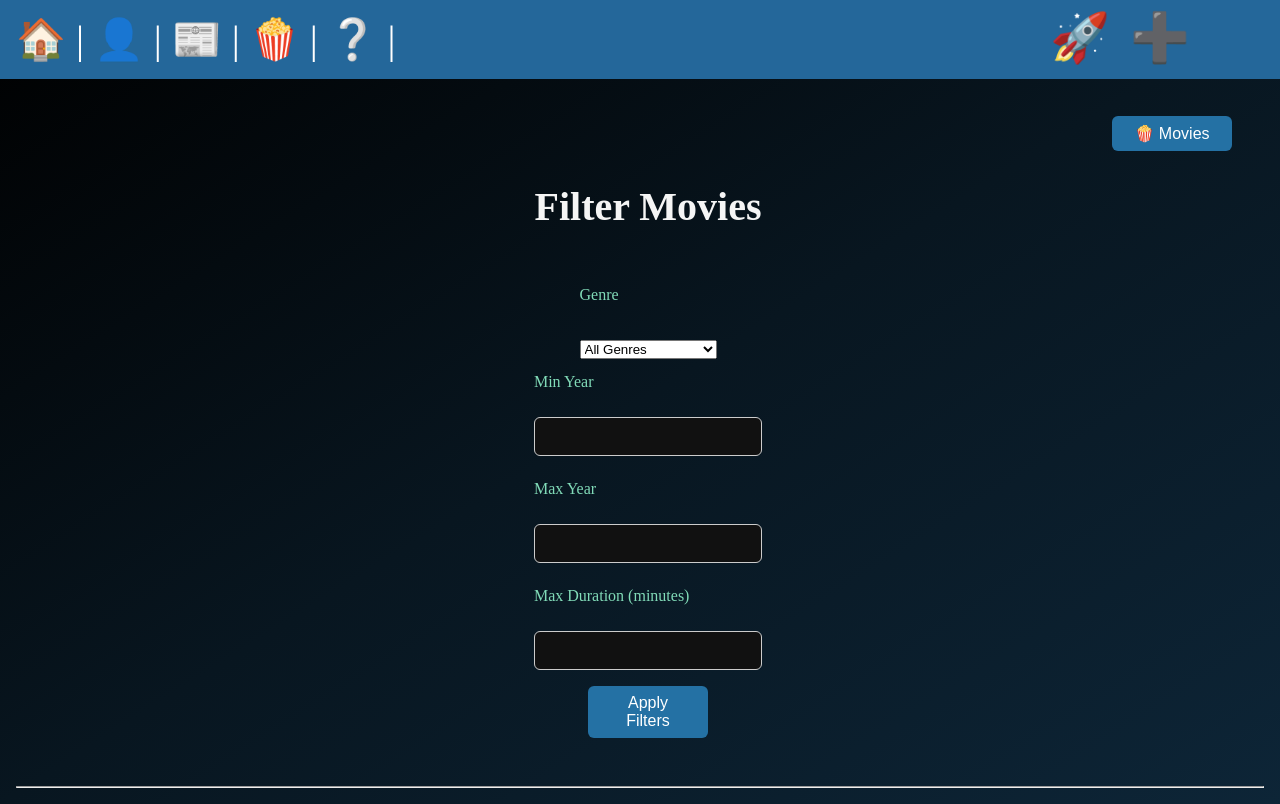
After one commit to Carter-Ellis/Movie-Picker, a Django app: page /users/movies/filter/ in a window 1280 px wide. The commit adds this page. Run offline with Django 5.2, Linux system fonts and the light colour scheme; data comes from the database, SQL or seed files in the repository; both versions use the stored data as it was after the commit.

Commit message:
Added movie filtering feature

```diff
--- a/cs348_project/static/css/style.css
+++ b/cs348_project/static/css/style.css
@@ -264,3 +264,24 @@ button:hover,
 button:hover {
     opacity: 0.9;
 }
+
+.filter-button-wrapper {
+    display: flex;
+    justify-content: flex-end;
+    margin-bottom: 1rem;
+    margin-right: 2rem;
+}
+
+.filter-movie-button {
+    padding: 0.5rem 1rem;
+    border: none;
+    background-color: #2471a4;
+    color: white;
+    border-radius: 6px;
+    cursor: pointer;
+    font-size: 1rem;
+}
+
+.filter-movie-button:hover {
+    opacity: 0.9;
+}
--- /dev/null
+++ b/cs348_project/users/templates/users/filter_movies.html
@@ -0,0 +1,61 @@
+{% extends 'layout.html' %}
+
+{% block title %}
+    Filter Movies
+{% endblock %}
+
+{% block content %}
+<section>
+    <div class="filter-button-wrapper">
+        <form action="{% url 'users:movies' %}" method="get">
+            <button type="submit" class="filter-movie-button">🍿 Movies</button>
+        </form>
+    </div>
+    <h1 class="add-movies-container">Filter Movies</h1>
+    <div class="add-movies-container">
+        <form method="get" class="add-movies-form">
+
+            <div class="form-group1">
+                <label for="genre">Genre</label>
+                <select name="genre">
+                    <option value="">All Genres</option>
+                    {% for g in genres %}
+                        <option value="{{ g }}" {% if request.GET.genre == g %}selected{% endif %}>{{ g }}</option>
+                    {% endfor %}
+                </select>
+            </div>
+
+            <div class="form-group">
+                <label for="min_year">Min Year</label>
+                <input type="number" name="min_year" value="{{ request.GET.min_year }}">
+            </div>
+
+            <div class="form-group">
+                <label for="max_year">Max Year</label>
+                <input type="number" name="max_year" value="{{ request.GET.max_year }}">
+            </div>
+
+            <div class="form-group">
+                <label for="max_duration">Max Duration (minutes)</label>
+                <input type="number" name="max_duration" value="{{ request.GET.max_duration }}">
+            </div>
+
+            <button type="submit">Apply Filters</button>
+        </form>
+    </div>
+
+    <hr>
+
+    {% if movies %}
+        {% for movie in movies %}
+            <article class="add-movies-container">
+                <h2>{{ movie.title }} ({{ movie.year }})</h2>
+                <p>Genre: {{ movie.genre }}</p>
+                <p>Duration: {{ movie.duration_minutes }} min</p>
+            </article>
+        {% endfor %}
+    {% elif request.GET %}
+        <p style="padding: 1rem;">No movies found with those filters.</p>
+    {% endif %}
+</section>
+{% endblock %}
--- a/cs348_project/users/urls.py
+++ b/cs348_project/users/urls.py
@@ -8,6 +8,7 @@ urlpatterns = [
     path('movies/', views.movies_list, name='movies'),
     path('movies/edit/<int:pk>/', views.edit_movie, name='edit_movie'),
     path('movies/delete/<int:pk>/', views.delete_movie, name='delete_movie'),
+    path('movies/filter/', views.filter_movies, name='filter_movies'),
     path('login/', views.login_view, name='login'),
     path('register/', views.register_page, name='register'),
     path('logout/', views.logout_view, name='logout'),
--- a/cs348_project/users/views.py
+++ b/cs348_project/users/views.py
@@ -5,6 +5,7 @@ from django.contrib.auth import logout
 from .models import User
 from .models import Movie
 from .forms import MovieForm
+from django.db import connection
 
 # Create your views here.
 
@@ -79,3 +80,58 @@ def delete_movie(request, pk):
         movie.delete()
         return redirect('users:movies')
     return render(request, 'users/confirm_delete.html', { 'movie': movie })
+
+def filter_movies(request):
+    movies = []
+    genres = []
+
+    # Get distinct genres manually (no 'with' block)
+    cursor = connection.cursor()
+    try:
+        cursor.execute("SELECT DISTINCT genre FROM users_movie")
+        genres = [row[0] for row in cursor.fetchall()]
+    finally:
+        cursor.close()
+
+    if request.method == 'GET' and any(param in request.GET for param in ['genre', 'min_year', 'max_year', 'max_duration']):
+        genre = request.GET.get('genre')
+        min_year = request.GET.get('min_year')
+        max_year = request.GET.get('max_year')
+        max_duration = request.GET.get('max_duration')
+
+        conditions = []
+        params = []
+
+        if genre:
+            conditions.append("genre = %s")
+            params.append(genre)
+
+        if min_year and max_year:
+            conditions.append("year BETWEEN %s AND %s")
+            params.extend([min_year, max_year])
+        elif min_year:
+            conditions.append("year >= %s")
+            params.append(min_year)
+        elif max_year:
+            conditions.append("year <= %s")
+            params.append(max_year)
+
+        if max_duration:
+            conditions.append("duration_minutes <= %s")
+            params.append(max_duration)
+
+        where_clause = " AND ".join(conditions) if conditions else "1=1"
+        query = f"SELECT * FROM users_movie WHERE {where_clause}"
+
+        cursor = connection.cursor()
+        try:
+            cursor.execute(query, params)
+            columns = [col[0] for col in cursor.description]
+            movies = [dict(zip(columns, row)) for row in cursor.fetchall()]
+        finally:
+            cursor.close()
+
+    return render(request, 'users/filter_movies.html', {
+        'genres': genres,
+        'movies': movies
+    })
```
Also changed, not shown: cs348_project/users/models.py (+4 -4 lines), cs348_project/users/templates/users/movies.html (+10 -2 lines), cs348_project/db.sqlite3, cs348_project/users/migrations/0004_alter_movie_duration_minutes_alter_movie_genre_and_more.py (added).
